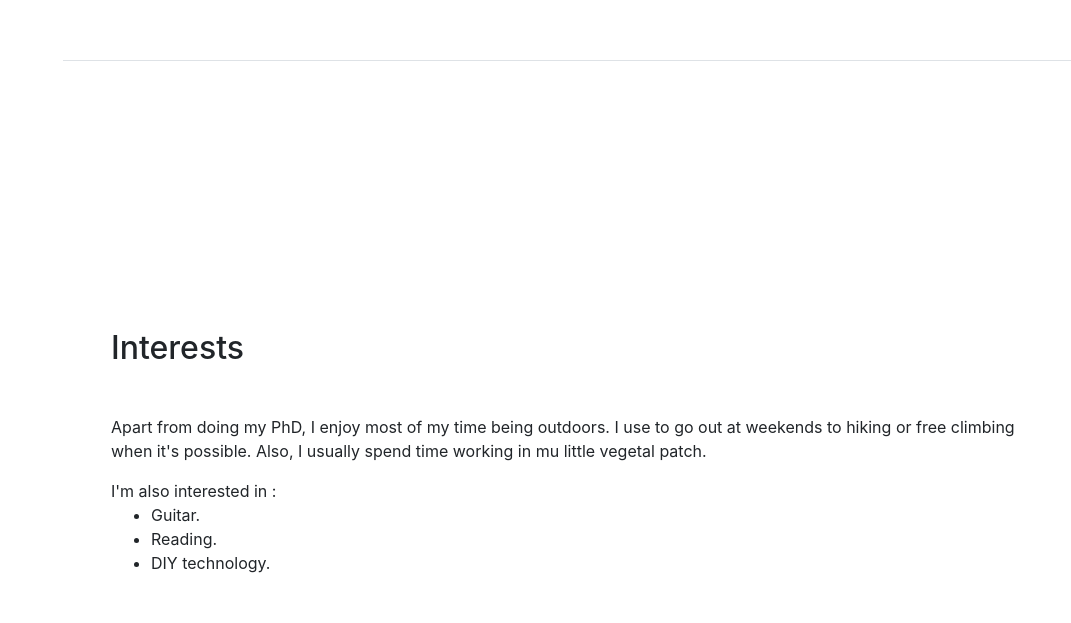
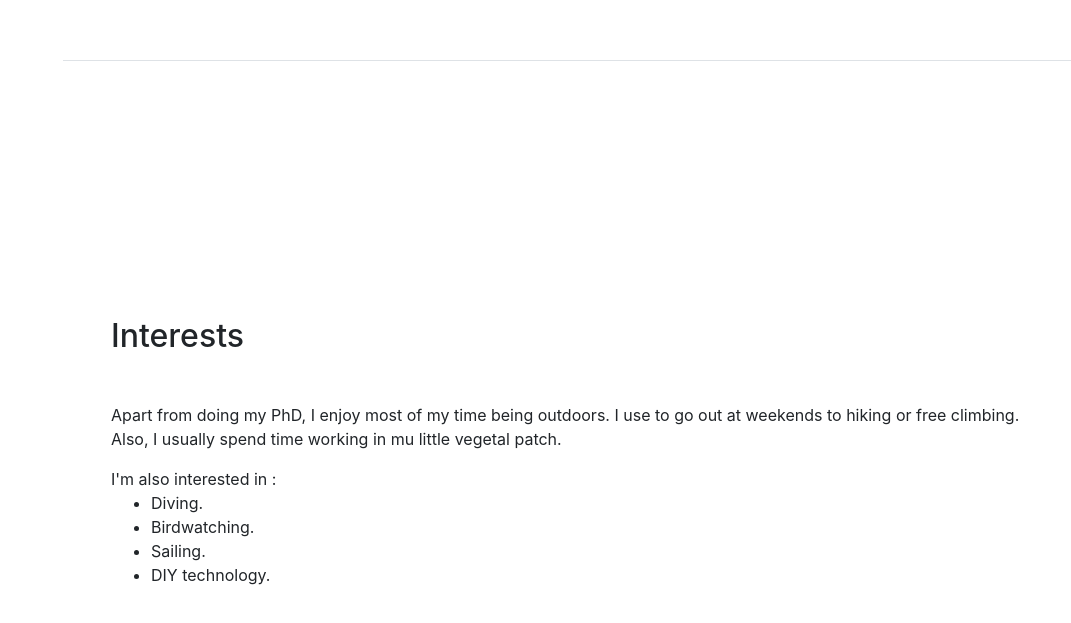
Before and after one commit to JorgeMonPe/JorgeMonPe.github.io, a website with bundled scripts: page index.html in a window 1280 px wide. Shown: the part 5886-6509 px from the top of the page, without its empty margins (209-1280 px from the left). Built offline with nearby package versions, Linux system fonts and the light colour scheme; a web font is replaced by a local one.

Commit message:
Update index.html
Update interests

```diff
--- a/index.html
+++ b/index.html
@@ -476,11 +476,12 @@ ecosystem functioning
       <section class="resume-section p-3 p-lg-5 d-flex flex-column" id="interests">
         <div class="my-auto">
           <h2 class="mb-5">Interests</h2>
-          <p>Apart from doing my PhD, I enjoy most of my time being outdoors. I use to go out at weekends to hiking or free climbing when it's possible. Also, I usually spend time working in mu little vegetal patch.</p>
+          <p>Apart from doing my PhD, I enjoy most of my time being outdoors. I use to go out at weekends to hiking or free climbing. Also, I usually spend time working in mu little vegetal patch.</p>
           <p class="mb-0">I'm also interested in :
           <ul>
-          <li>Guitar.
-          <li>Reading.
+          <li>Diving.
+          <li>Birdwatching.
+          <li>Sailing.
           <li>DIY technology.</p>
         </div>
       </section>
```
